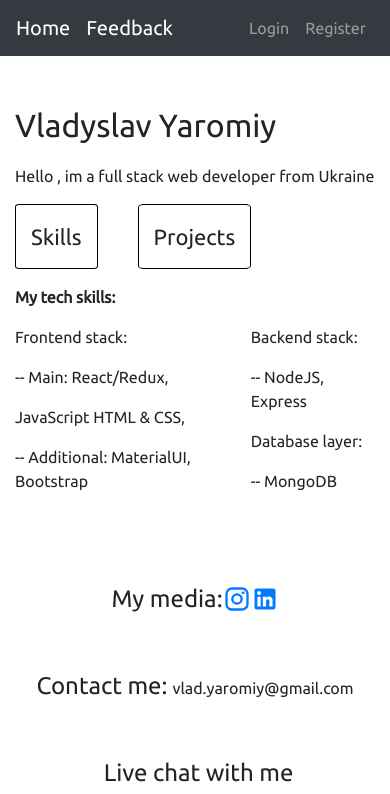
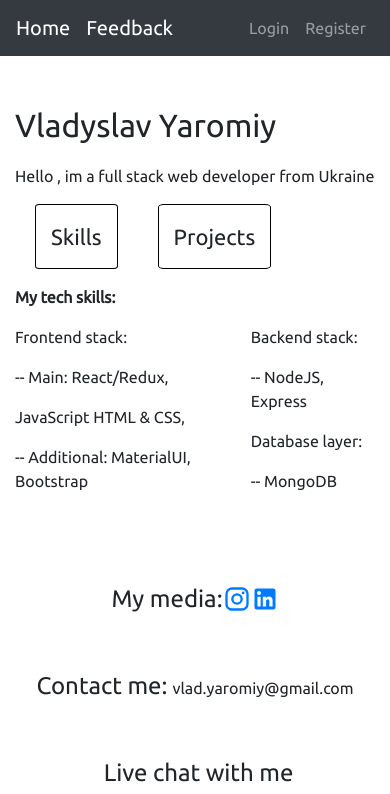
Before and after one commit to karaka-code/portfolio, a React (Create React App) app in the folder client/: page / in a window 390 px wide. Shown: the top 794 px of the page. Built offline with nearby package versions, Linux system fonts and the light colour scheme; no server answers.

Commit message:
margin-b

```diff
--- a/client/src/App.css
+++ b/client/src/App.css
@@ -88,9 +88,6 @@
         width: 100%;
     }
 
-    .two {
-        margin-left: 40px;
-    }
 
     .chat {
         width: 102%;
--- a/client/src/pages/HomePage.css
+++ b/client/src/pages/HomePage.css
@@ -56,6 +56,7 @@ li {
     padding: 15px;
     transition: 0.3s ease-in-out;
     border-radius: 5%;
+    margin: 0 20px;
 }
 
 li:hover {
```
